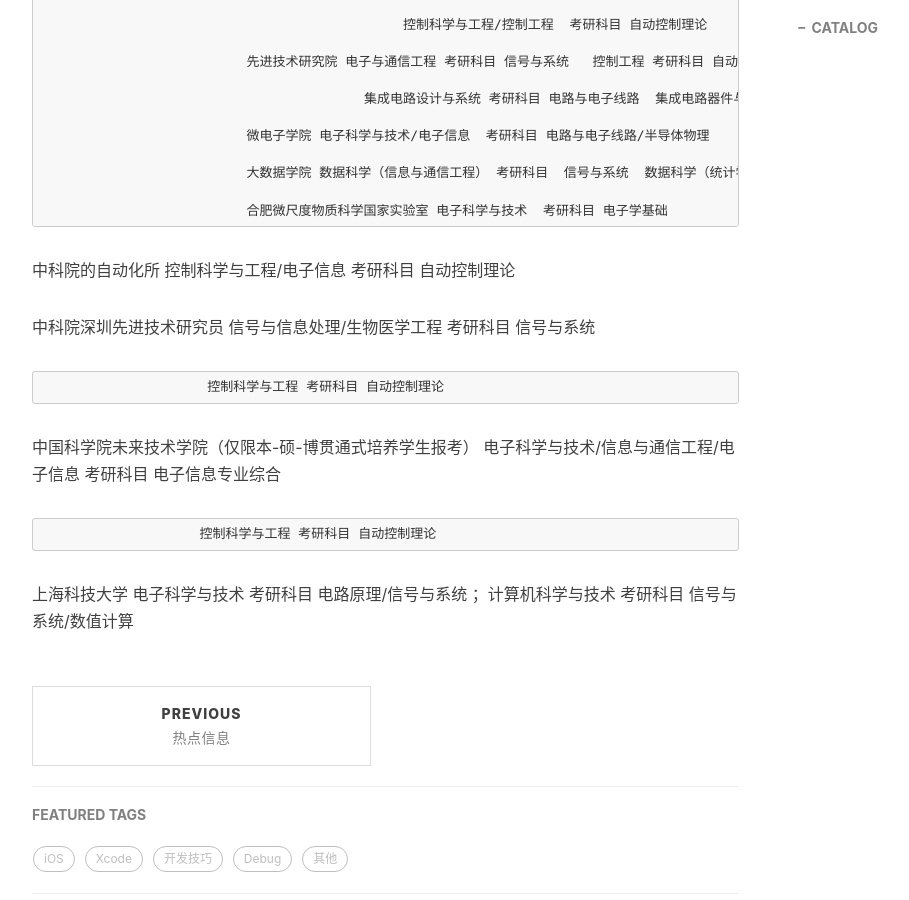
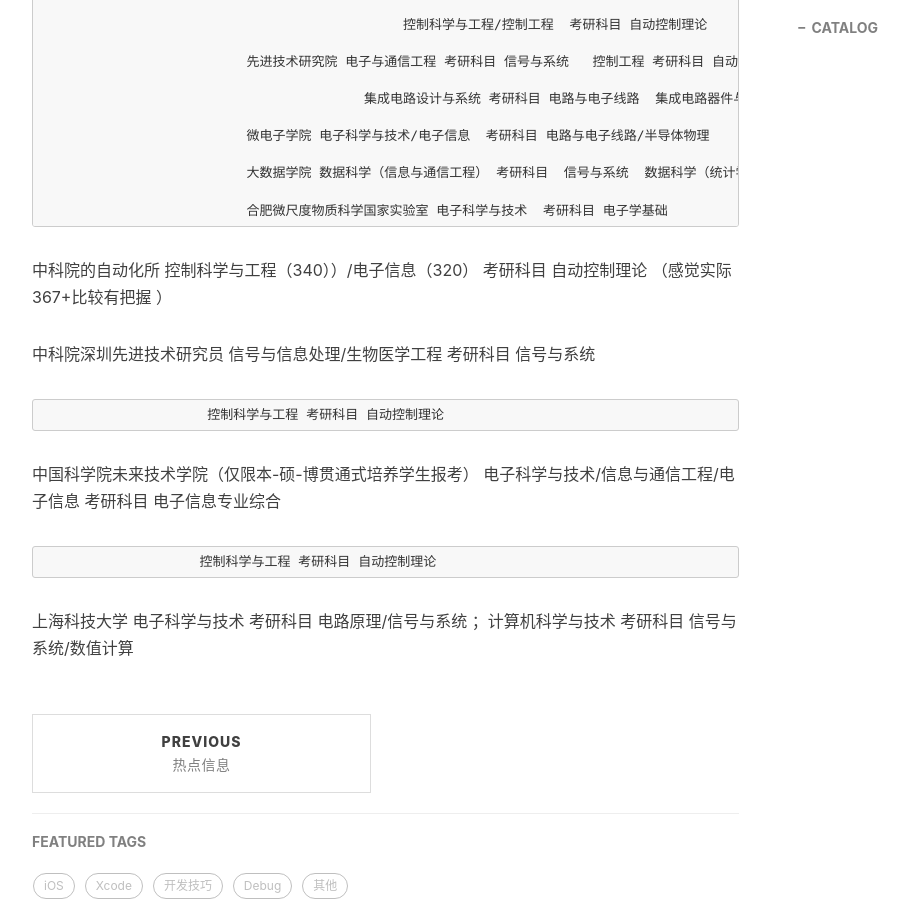
Before and after one commit to pengjiao123/pengjiao123.github.io, a Jekyll site: the page built from _posts/2022-03-24-最新热点信息.md, in a window 1280 px wide and 900 px high, scrolled down 3643 px. Shown: the whole window, without its empty margins (233-1142 px from the left). Built offline with Jekyll 4.4.1, drawn with Linux system fonts in a browser that asks for light colours; nearby versions of some CDN libraries; comment, search, counter and statistics services are not loaded.

Commit message:
Update 2022-03-24-最新热点信息.md

```diff
--- a/_posts/2022-03-24-最新热点信息.md
+++ b/_posts/2022-03-24-最新热点信息.md
@@ -160,7 +160,7 @@
 
 
 
-中科院的自动化所   控制科学与工程/电子信息  考研科目 自动控制理论
+中科院的自动化所   控制科学与工程（340））/电子信息（320）  考研科目 自动控制理论  （感觉实际367+比较有把握 ）
 
 中科院深圳先进技术研究员 信号与信息处理/生物医学工程  考研科目 信号与系统
 
```
